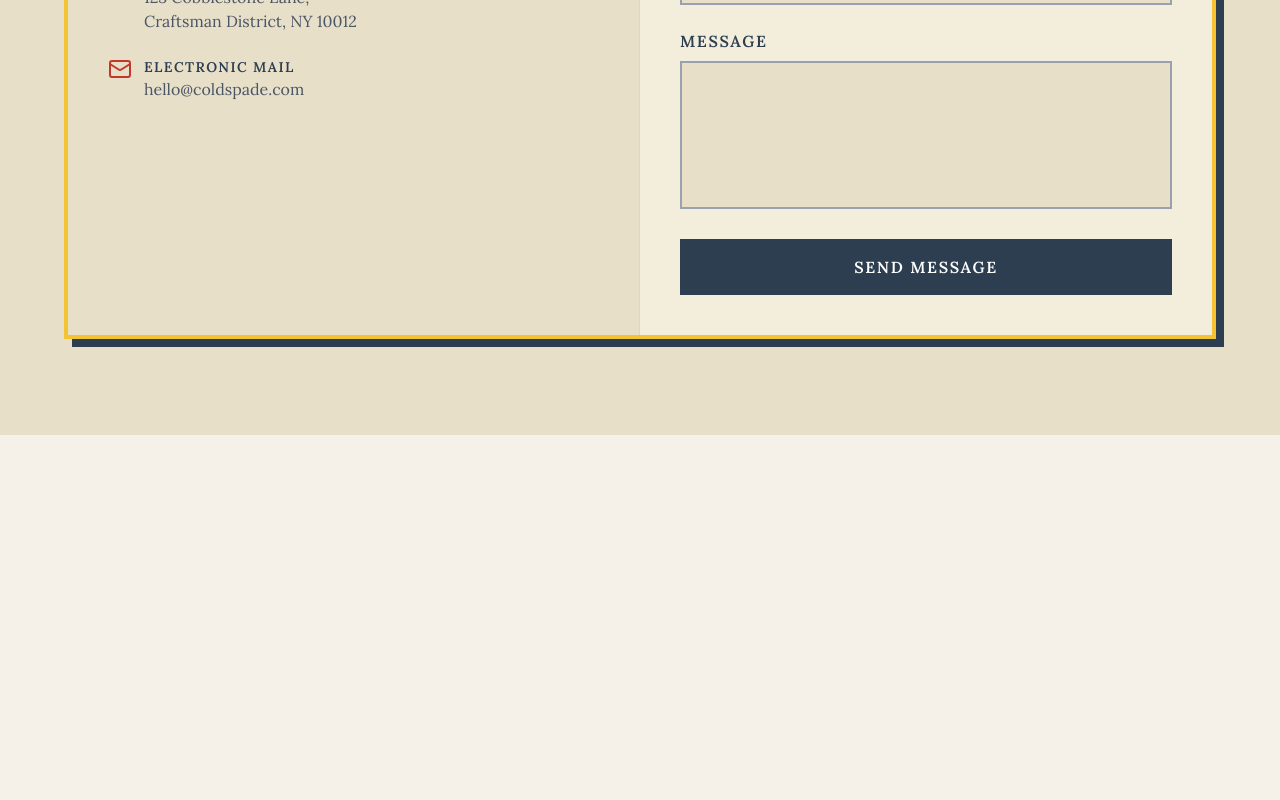
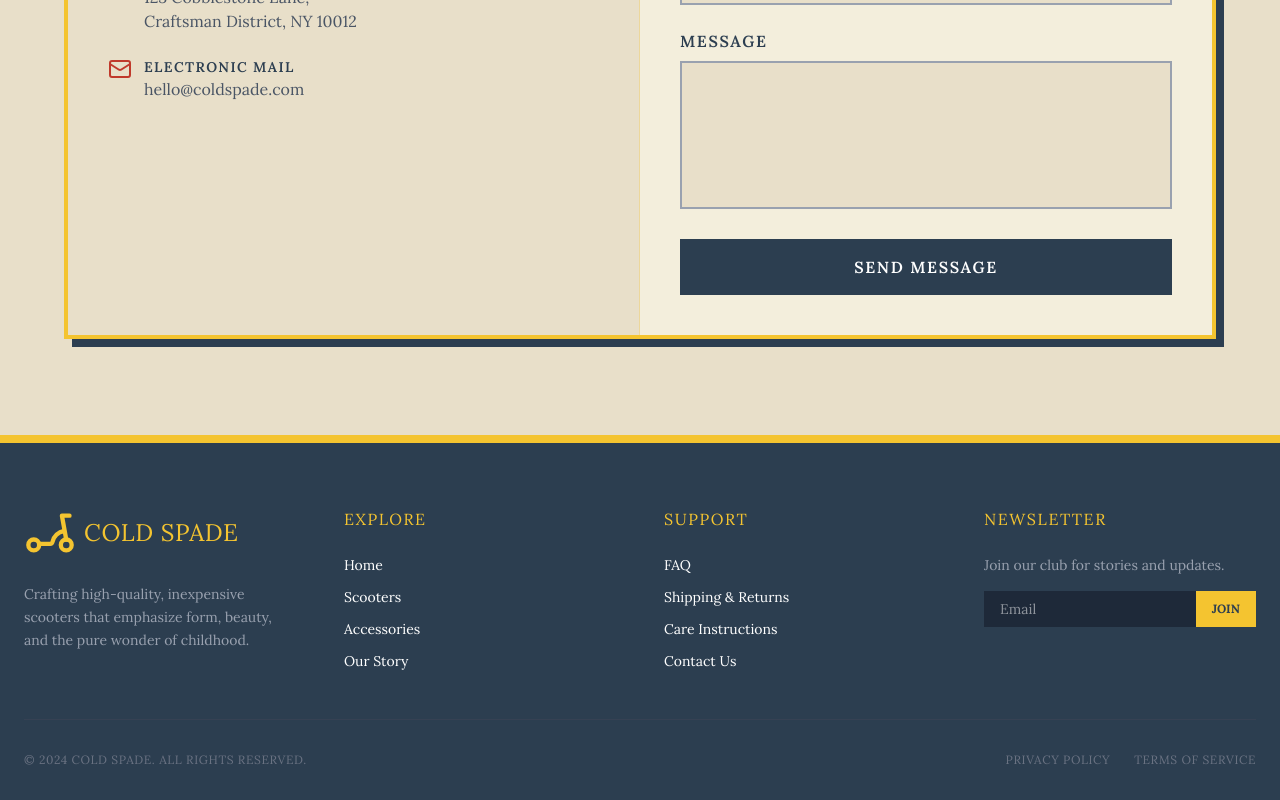
Before and after one commit to MukhlisMaulanaA/bg-cold-spade, a Next.js app: page / in a window 1280 px wide. Shown: the part 2785-3585 px from the top of the page. Before the commit the page ends 3220 px from the top, so only its background shows below. Built offline with nearby package versions, Linux system fonts and the light colour scheme.

Commit message:
update: build footer layout

```diff
--- a/app/page.tsx
+++ b/app/page.tsx
@@ -3,6 +3,7 @@ import { PromiseSection } from "@/components/sections/PromiseSection";
 import { CollectionSection } from "@/components/sections/CollectionSection";
 import { QuoteSection } from "@/components/sections/QuoteSection";
 import { ContactSection } from "@/components/sections/ContactSection";
+import { Footer } from "@/components/layout/Footer";
 
 export default function HomePage() {
   return (
@@ -13,6 +14,7 @@ export default function HomePage() {
         <CollectionSection />
         <QuoteSection />
         <ContactSection />
+        <Footer />
       </main>
     </>
   );
--- a/components/layout/Footer.tsx
+++ b/components/layout/Footer.tsx
@@ -0,0 +1,114 @@
+"use client";
+
+import { Scooter } from 'lucide-react';
+
+import { useState, ChangeEvent, FormEvent } from "react";
+import Link from "next/link";
+
+interface NewsletterForm {
+  email: string;
+}
+
+export const Footer = () => {
+  const [form, setForm] = useState<NewsletterForm>({ email: "" });
+
+  const handleChange = (e: ChangeEvent<HTMLInputElement>) => {
+    setForm({ email: e.target.value });
+  };
+
+  const handleSubmit = (e: FormEvent<HTMLFormElement>) => {
+    e.preventDefault();
+    console.log("Newsletter signup:", form.email);
+    setForm({ email: "" });
+  };
+
+  return (
+    <footer className="bg-secondary border-t-8 border-primary text-white pt-16 pb-8">
+      <div className="max-w-7xl mx-auto px-6">
+
+        {/* TOP GRID */}
+        <div className="grid grid-cols-1 md:grid-cols-4 gap-12 mb-12">
+
+          {/* BRAND COLUMN */}
+          <div>
+            <div className="flex items-center space-x-2 mb-6">
+              <span className="text-3xl text-primary"><Scooter size={52}/></span>
+              <span className="text-2xl font-display tracking-wide text-primary uppercase">
+                Cold Spade
+              </span>
+            </div>
+
+            <p className="text-gray-400 text-sm leading-relaxed">
+              Crafting high-quality, inexpensive scooters that emphasize form,
+              beauty, and the pure wonder of childhood.
+            </p>
+          </div>
+
+          {/* EXPLORE */}
+          <div>
+            <h4 className="font-display text-primary uppercase tracking-widest mb-6">
+              Explore
+            </h4>
+            <ul className="space-y-3 text-sm">
+              <li><Link href="#" className="hover:text-primary transition">Home</Link></li>
+              <li><Link href="#" className="hover:text-primary transition">Scooters</Link></li>
+              <li><Link href="#" className="hover:text-primary transition">Accessories</Link></li>
+              <li><Link href="#" className="hover:text-primary transition">Our Story</Link></li>
+            </ul>
+          </div>
+
+          {/* SUPPORT */}
+          <div>
+            <h4 className="font-display text-primary uppercase tracking-widest mb-6">
+              Support
+            </h4>
+            <ul className="space-y-3 text-sm">
+              <li><Link href="#" className="hover:text-primary transition">FAQ</Link></li>
+              <li><Link href="#" className="hover:text-primary transition">Shipping & Returns</Link></li>
+              <li><Link href="#" className="hover:text-primary transition">Care Instructions</Link></li>
+              <li><Link href="#" className="hover:text-primary transition">Contact Us</Link></li>
+            </ul>
+          </div>
+
+          {/* NEWSLETTER */}
+          <div>
+            <h4 className="font-display text-primary uppercase tracking-widest mb-6">
+              Newsletter
+            </h4>
+            <p className="text-gray-400 text-sm mb-4">
+              Join our club for stories and updates.
+            </p>
+
+            <form onSubmit={handleSubmit} className="flex">
+              <input
+                type="email"
+                required
+                value={form.email}
+                onChange={handleChange}
+                placeholder="Email"
+                className="w-full bg-gray-800 text-white px-4 py-2 text-sm focus:outline-none focus:ring-1 focus:ring-primary"
+              />
+              <button
+                type="submit"
+                className="bg-primary text-secondary px-4 py-2 font-bold uppercase text-xs hover:bg-white transition"
+              >
+                Join
+              </button>
+            </form>
+          </div>
+        </div>
+
+        {/* BOTTOM BAR */}
+        <div className="border-t border-gray-700 pt-8 flex flex-col md:flex-row justify-between items-center text-xs text-gray-500 uppercase tracking-wider">
+          <p>© 2024 Cold Spade. All rights reserved.</p>
+
+          <div className="flex space-x-6 mt-4 md:mt-0">
+            <Link href="#" className="hover:text-primary">Privacy Policy</Link>
+            <Link href="#" className="hover:text-primary">Terms of Service</Link>
+          </div>
+        </div>
+
+      </div>
+    </footer>
+  );
+};
--- a/components/sections/ContactSection.tsx
+++ b/components/sections/ContactSection.tsx
@@ -135,7 +135,7 @@ export const ContactSection = () => {
 
                 <button
                   type="submit"
-                  className="w-full bg-secondary text-white py-4 uppercase tracking-widest font-semibold hover:bg-[#1f2f3a] transition"
+                  className="w-full bg-secondary text-white py-4 uppercase tracking-widest font-semibold hover:bg-[#1f2f3a] transition cursor-pointer"
                 >
                   Send Message
                 </button>
```
